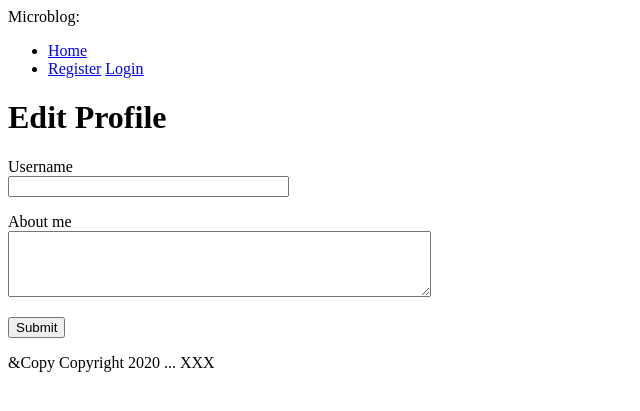
After one commit to AdyGCode/Flask-MicroBlog, a Flask app: template app/templates/profile_edit.html in a window 1280 px wide. The commit adds this page. Shown: the top 411 px of the page, without its empty margins (0-640 px from the left). Run offline with Flask 2, Linux system fonts and the light colour scheme; the template is opened without the code that fills it: values that come from a table or form of the project are taken from there, others are empty.

Commit message:
Edit Profile

```diff
--- a/app/forms.py
+++ b/app/forms.py
@@ -1,7 +1,12 @@
 from flask_wtf import FlaskForm
-from wtforms import StringField, PasswordField, BooleanField, SubmitField
-from wtforms.validators import ValidationError, DataRequired, Email, EqualTo
+from wtforms import \
+    StringField, PasswordField, \
+    BooleanField, SubmitField, TextAreaField
+from wtforms.validators import \
+    ValidationError, DataRequired, \
+    Email, EqualTo, Length
 from app.models import User
+
 
 class LoginForm(FlaskForm):
     username = StringField('Username', validators=[DataRequired()])
@@ -27,3 +32,9 @@ class RegistrationForm(FlaskForm):
         user = User.query.filter_by(email=email.data).first()
         if user is not None:
             raise ValidationError('Please use a different email address.')
+
+
+class EditProfileForm(FlaskForm):
+    username = StringField('Username', validators=[DataRequired()])
+    about_me = TextAreaField('About me', validators=[Length(min=0, max=140)])
+    submit = SubmitField('Submit')
--- a/app/routes.py
+++ b/app/routes.py
@@ -4,7 +4,7 @@ from config import Config
 from datetime import datetime
 from flask_login import current_user, login_user, login_required
 from app.models import User
-from app.forms import LoginForm, RegistrationForm
+from app.forms import LoginForm, EditProfileForm
 
 
 @app.before_request
@@ -87,3 +87,20 @@ def user(username):
         {'author': user, 'body': 'Test post #2'}
     ]
     return render_template('profile.html', user=user, posts=posts)
+
+
+@app.route('/edit_profile', methods=['GET', 'POST'])
+@login_required
+def edit_profile():
+    form = EditProfileForm()
+    if form.validate_on_submit():
+        current_user.username = form.username.data
+        current_user.about_me = form.about_me.data
+        db.session.commit()
+        flash('Your changes have been saved.')
+        return redirect(url_for('edit_profile'))
+    elif request.method == 'GET':
+        form.username.data = current_user.username
+        form.about_me.data = current_user.about_me
+    return render_template('edit_profile.html', title='Edit Profile',
+                           form=form)
--- /dev/null
+++ b/app/templates/profile_edit.html
@@ -0,0 +1,23 @@
+{% extends "base.html" %}
+
+{% block content %}
+    <h1>Edit Profile</h1>
+    <form action="" method="post">
+        {{ form.hidden_tag() }}
+        <p>
+            {{ form.username.label }}<br>
+            {{ form.username(size=32) }}<br>
+            {% for error in form.username.errors %}
+            <span style="color: red;">[{{ error }}]</span>
+            {% endfor %}
+        </p>
+        <p>
+            {{ form.about_me.label }}<br>
+            {{ form.about_me(cols=50, rows=4) }}<br>
+            {% for error in form.about_me.errors %}
+            <span style="color: red;">[{{ error }}]</span>
+            {% endfor %}
+        </p>
+        <p>{{ form.submit() }}</p>
+    </form>
+{% endblock %}
```
Also changed, not shown: app/templates/profile.html (+6 -1 lines).
